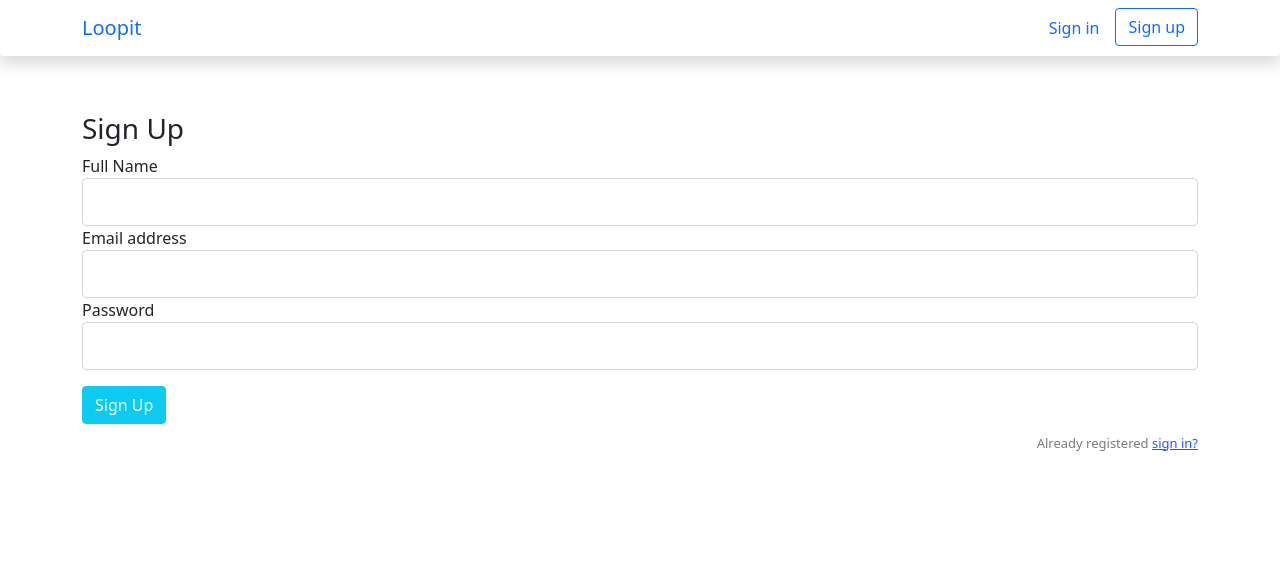
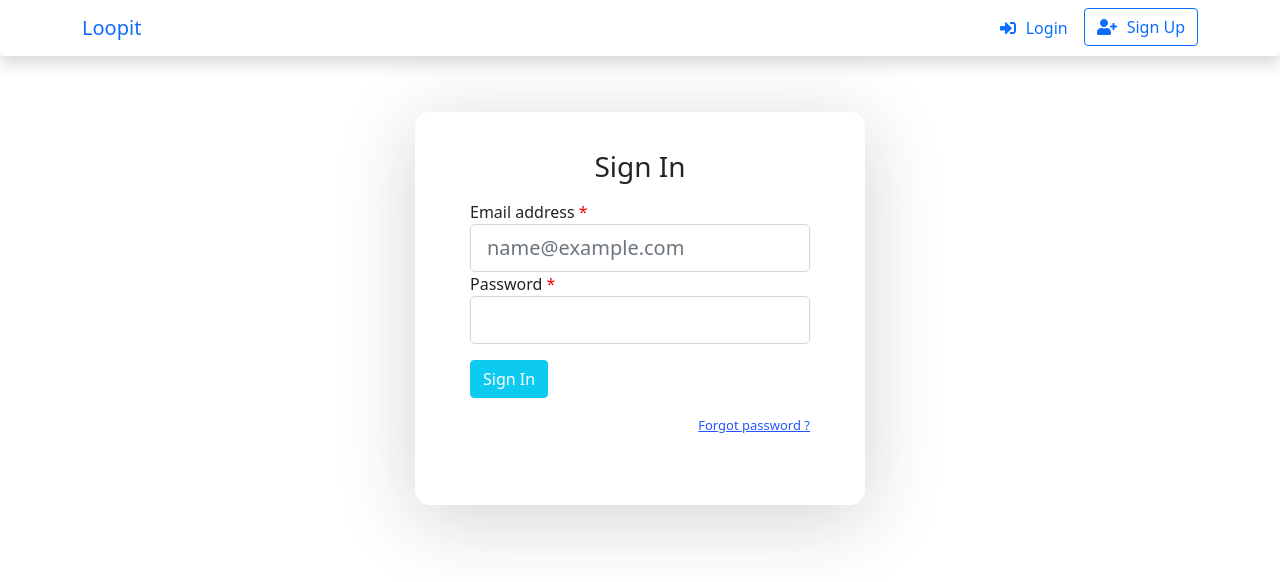
Before and after one commit to Dung2781993/Loopit-frontend, a Vue app: page / in a window 1280 px wide. Shown: the top 582 px of the page. Built offline with nearby package versions, Linux system fonts and the light colour scheme.

Commit message:
Update router

```diff
--- a/package.json
+++ b/package.json
@@ -10,6 +10,8 @@
     "lint": "vue-cli-service lint"
   },
   "dependencies": {
+    "@fortawesome/free-solid-svg-icons": "^5.15.4",
+    "@fortawesome/vue-fontawesome": "^2.0.6",
     "axios": "^0.25.0",
     "bootstrap": "^5.1.3",
     "core-js": "^3.6.5",
@@ -18,6 +20,7 @@
     "vue": "^2.6.11",
     "vue-axios": "^3.4.0",
     "vue-router": "^3.5.3",
+    "vuex": "^3.6.2",
     "webpack-merge": "^4.2.2"
   },
   "devDependencies": {
--- a/src/App.vue
+++ b/src/App.vue
@@ -13,16 +13,20 @@
           Loopit
         </a>
         <ul class="nav navbar-nav flex-row float-right">
-          <li class="nav-item" v-if="!isLogged">
-            <router-link class="nav-link pr-3" to="/login">Sign in</router-link>
+          <li class="nav-item" v-if="!currentUser">
+            <router-link to="/" class="nav-link">
+              <font-awesome-icon class="icon-auth" icon="sign-in-alt" />Login
+            </router-link>
           </li>
-          <li class="nav-item" v-if="!isLogged">
-            <router-link class="btn btn-outline-primary" to="/"
-              >Sign up</router-link
-            >
+          <li class="nav-item" v-if="!currentUser">
+            <router-link class="btn btn-outline-primary" to="/signup">
+              <font-awesome-icon class="icon-auth" icon="user-plus" />Sign Up
+            </router-link>
           </li>
-          <li class="nav-item" v-if="isLogged">
-            <a href="#" @click.prevent="logout">Logout</a>
+          <li class="nav-item" v-if="currentUser">
+            <a class="nav-link" href @click.prevent="logOut">
+              <font-awesome-icon icon="sign-out-alt" />LogOut
+            </a>
           </li>
         </ul>
       </div>
@@ -38,22 +42,15 @@
 </template>
 <script>
 export default {
-  data() {
-    return {
-      isLogged: this.checkIfIsLogged(),
-    };
+  computed: {
+    currentUser() {
+      return this.$store.state.auth.user;
+    },
   },
   methods: {
-    logout() {
-
-    },
-    checkIfIsLogged() {
-      let token = localStorage.getItem("token");
-      if (token) {
-        return true;
-      } else {
-        return false;
-      }
+    logOut() {
+      this.$store.dispatch("auth/logout");
+      this.$router.push("/login");
     },
   },
 };
--- a/src/assets/css/main.css
+++ b/src/assets/css/main.css
@@ -127,3 +127,7 @@
   .required-field {
     color: red;
   }
+
+  .icon-auth {
+    margin-right: 10px;
+  }
--- a/src/main.js
+++ b/src/main.js
@@ -1,6 +1,10 @@
 import Vue from 'vue'
 import App from './App.vue'
 import router from './router'
+import store from './store';
+import Vuex from 'vuex';
+import { library } from '@fortawesome/fontawesome-svg-core';
+import { FontAwesomeIcon } from '@fortawesome/vue-fontawesome';
 
 import 'bootstrap/dist/css/bootstrap.min.css'
 import '@/assets/css/main.css'
@@ -8,10 +12,25 @@ import '@/assets/css/main.css'
 import ElementUI from 'element-ui';
 import 'element-ui/lib/theme-chalk/index.css';
 
+
+import {
+  faHome,
+  faUser,
+  faUserPlus,
+  faSignInAlt,
+  faSignOutAlt
+} from '@fortawesome/free-solid-svg-icons';
+library.add(faHome, faUser, faUserPlus, faSignInAlt, faSignOutAlt);
+Vue.component('font-awesome-icon', FontAwesomeIcon);
+
+Vue.use(ElementUI);
+Vue.use(Vuex);
+
+
 Vue.config.productionTip = false
-Vue.use(ElementUI);
 
 new Vue({
   router,
+  store,
   render: h => h(App),
 }).$mount('#app')
--- a/src/router/index.js
+++ b/src/router.js
@@ -10,7 +10,7 @@ Vue.use(VueRouter);
 
 const routes = [
   {
-    path: "/",
+    path: "/signup",
     name: "signup",
     component: Signup,
     meta: {
@@ -18,7 +18,7 @@ const routes = [
     },
   },
   {
-    path: "/login",
+    path: "/",
     name: "login",
     component: Login,
     meta: {
```
Also changed, not shown: 1 other file (tests, documents, lock files or other folders).
